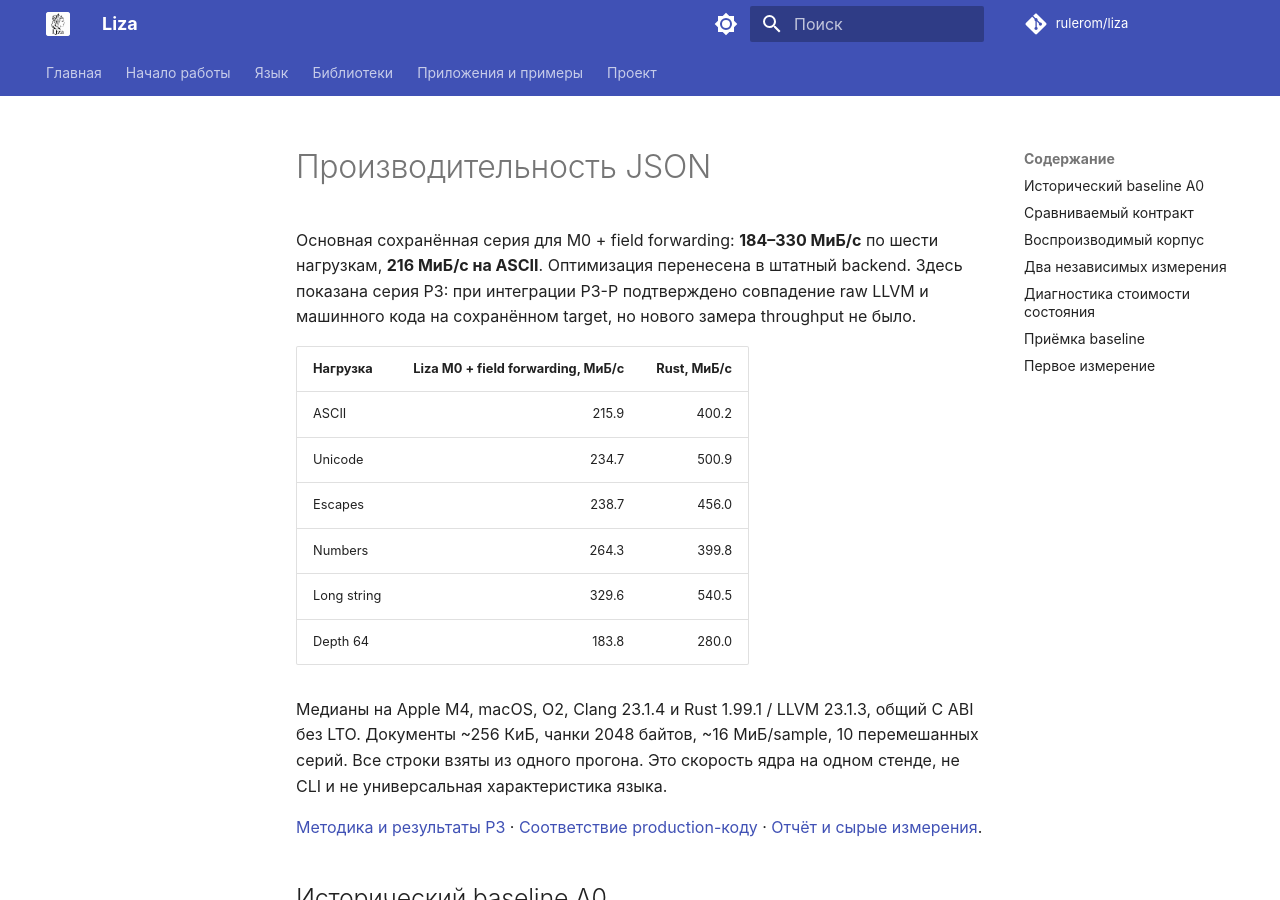
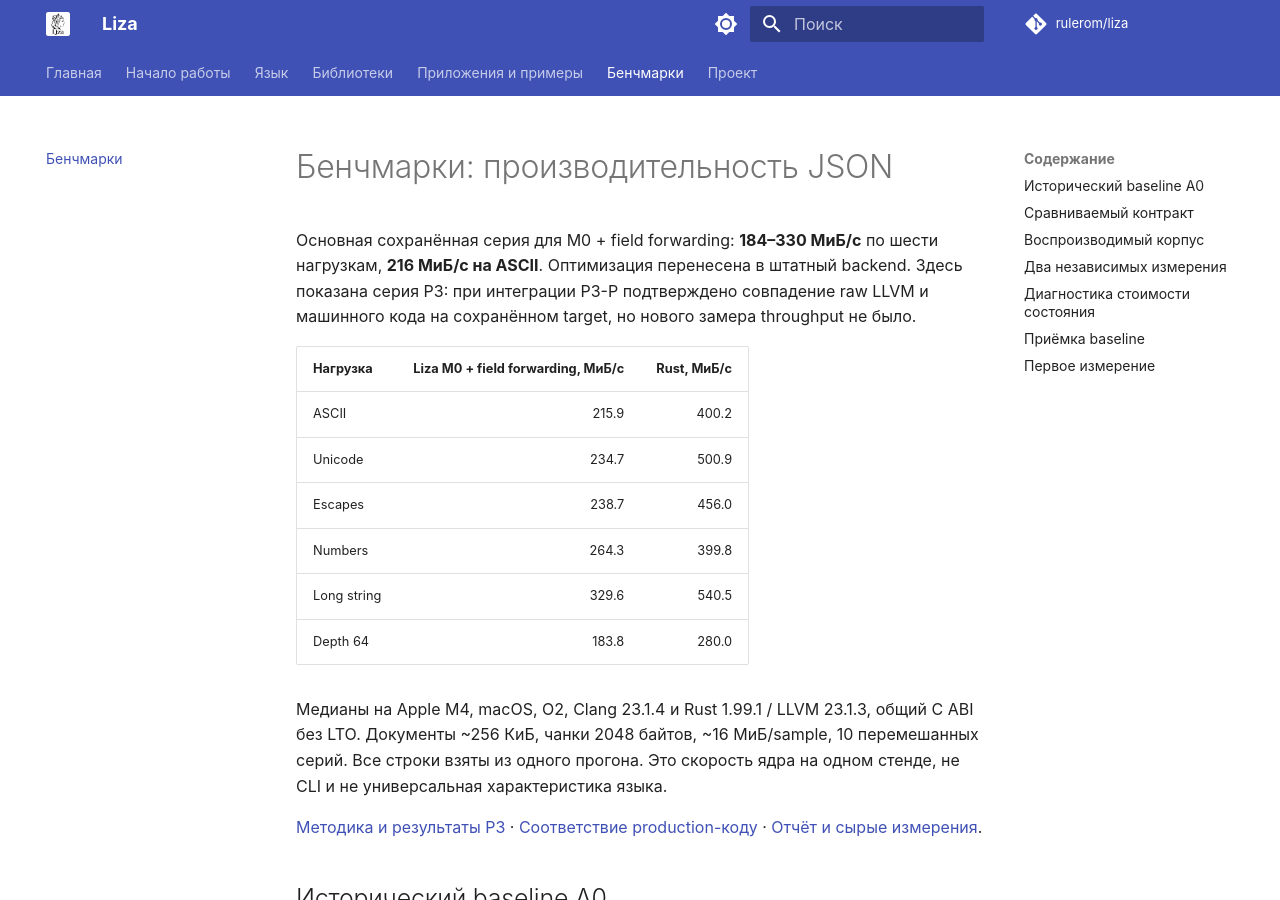
Before and after one commit to rulerom/liza, an MkDocs documentation site: the page built from docs/json-performance.md, in a window 1280 px wide and 900 px high. Built offline with MkDocs 1.6.1 and Material for MkDocs 9.7.7, drawn with Linux system fonts in a browser that asks for light colours; comment, search, counter and statistics services are not loaded; some of the changed text lies outside the part shown.

Commit message:
docs: expose benchmarks in main navigation

```diff
--- a/docs/json-performance.md
+++ b/docs/json-performance.md
@@ -2,7 +2,7 @@
 description: "JSON на Liza: M0 и field forwarding, 184–330 МиБ/с на Apple M4; условия, сравнение с Rust и воспроизводимые результаты."
 ---
 
-# Производительность JSON
+# Бенчмарки: производительность JSON
 
 Основная сохранённая серия для M0 + field forwarding: **184–330 МиБ/с**
 по шести нагрузкам, **216 МиБ/с на ASCII**. Оптимизация перенесена в штатный
--- a/mkdocs.yml
+++ b/mkdocs.yml
@@ -69,7 +69,6 @@ not_in_nav: |
   state-alias-analysis.md
   guard-cfg-investigation.md
   field-forwarding.md
-  json-performance.md
   aggregate-lowering.md
   verification-pipeline.md
   verified.md
@@ -120,6 +119,7 @@ nav:
       - Message Router: message-router.md
       - L4 TCP Proxy: tcp-proxy.md
       - TCP Proxy Operations: tcp-proxy-operations.md
+  - Бенчмарки: json-performance.md
   - Проект:
       - Verified Network Gateway: network-gateway.md
       - План разработки: roadmap.md
```
Also changed, not shown: docs/index.md (+1 -0 lines).
